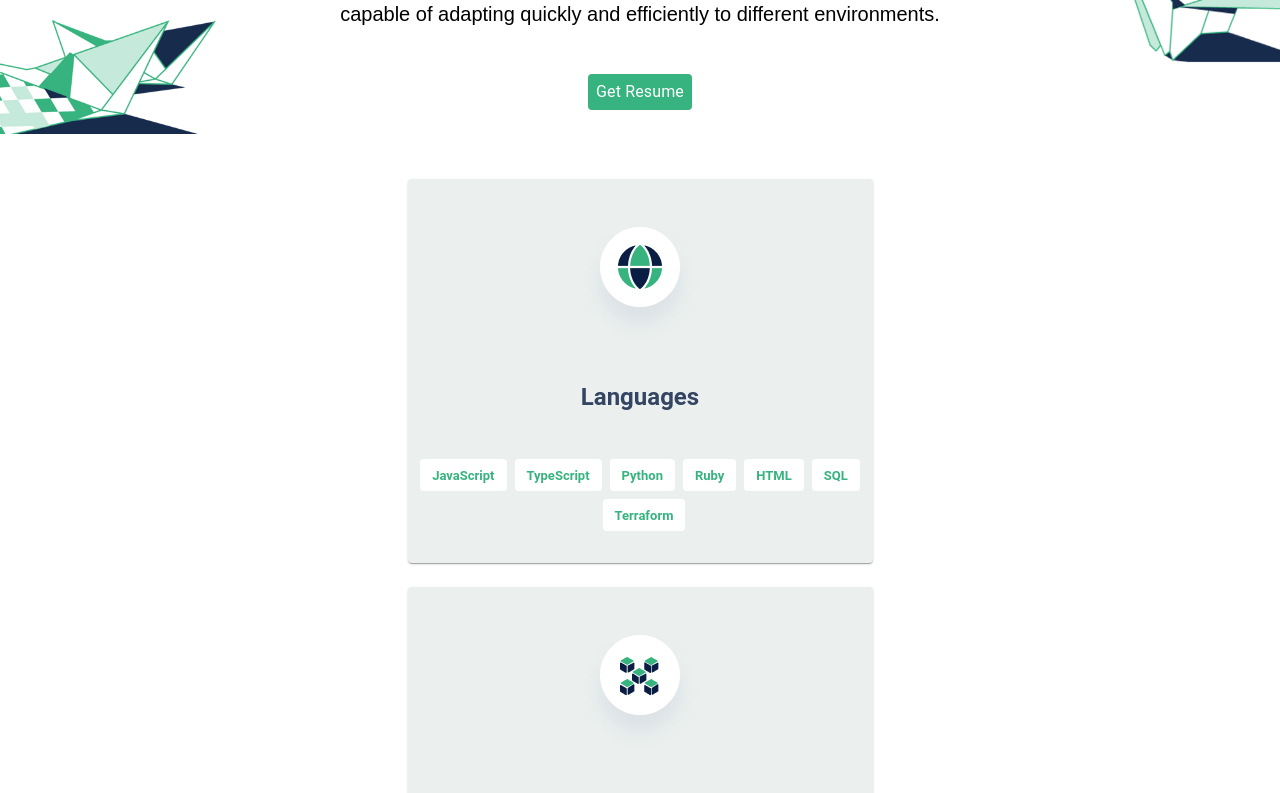
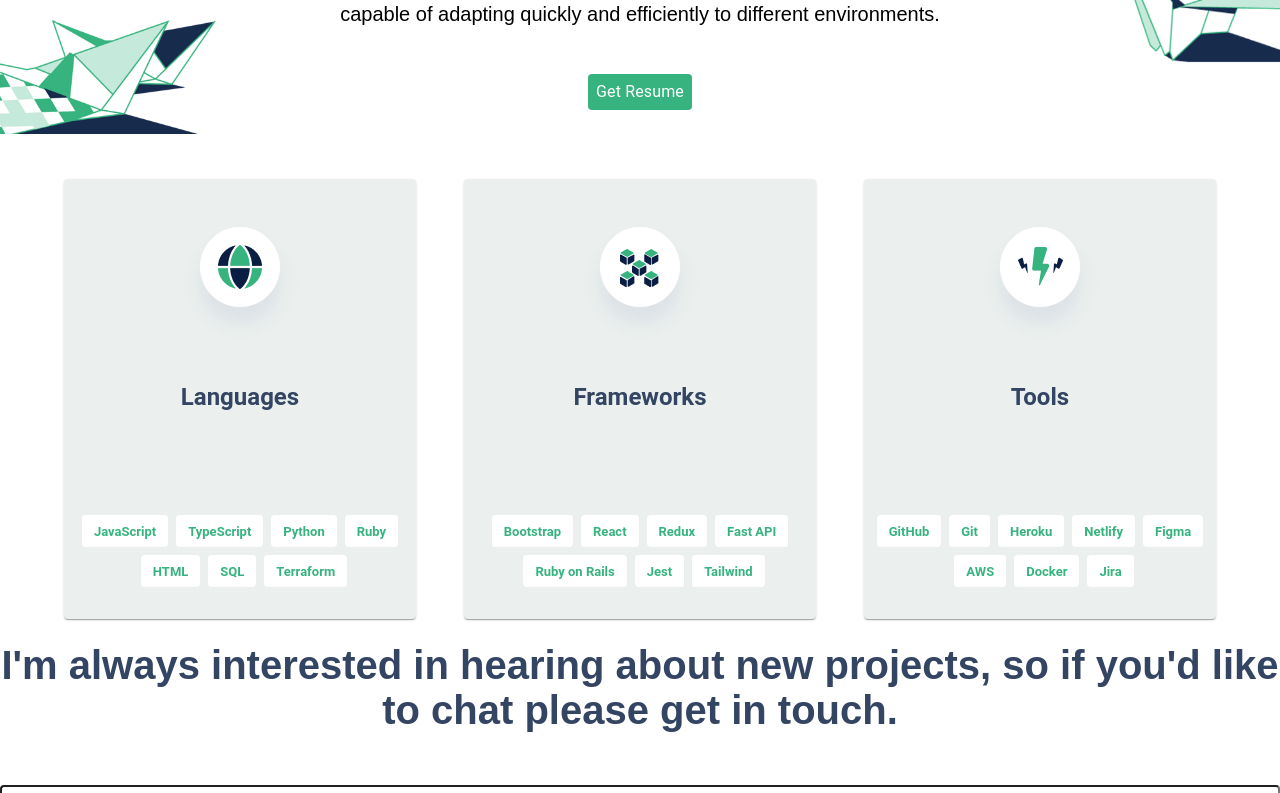
Before and after one commit to Santiago220991/Portfolio_React, a React (Vite) app: page / in a window 1280 px wide. Shown: the part 2280-3073 px from the top of the page. Built offline with nearby package versions, Linux system fonts and the light colour scheme.

Commit message:
Update skills desktop section

```diff
--- a/src/components/ProjectCard.tsx
+++ b/src/components/ProjectCard.tsx
@@ -24,7 +24,7 @@ const ProjectCard = ({
         display: "flex",
         flexDirection: "column",
         alignItems: "center",
-        height: "100%",
+        height: 1,
         maxWidth: { md: "425px" },
       }}
     >
@@ -53,7 +53,6 @@ const ProjectCard = ({
       <Chips
         dataCollection={technologies}
         backgroundColor={GRAY}
-        textColor=""
       />
       <CardActions>
         <ActionButton text={"See project"} />
--- a/src/components/Projects.tsx
+++ b/src/components/Projects.tsx
@@ -50,7 +50,7 @@ const Projects = () => {
       <CardsContainer $isMobile={isMobile}>
         <Grid
           container
-          spacing={{ xs: 1, sm: 2, md: 6 }}
+          spacing={{ xs: 4, sm: 4, md: 6 }}
           columns={{ xs: 1, sm: isMobile ? 1 : 2, md: 3 }}
         >
           {projectsList.projects.map((project, index) => (
--- a/src/components/SkillCard.tsx
+++ b/src/components/SkillCard.tsx
@@ -1,18 +1,13 @@
 import React from "react";
-import {
-  Card,
-  Typography,
-} from "@mui/material";
+import { Card, Typography } from "@mui/material";
 import Icon from "./Icon";
 import Chips from "./Chips";
 import { GREEN, GRAY, BLUE } from "../constants/colors";
 
-
 const SkillCard = ({
   image,
   title,
-  list
-  ,
+  list,
 }: {
   image: string;
   title: string;
@@ -22,12 +17,14 @@ const SkillCard = ({
     <Card
       sx={{
         width: 1,
+        height: 1,
         display: "flex",
         flexDirection: "column",
         alignItems: "center",
         backgroundColor: GRAY,
         paddingTop: "40px",
         paddingBottom: "16px",
+        maxWidth: { md: "425px" },
       }}
     >
       <Icon src={image} width={128} height={128} />
@@ -41,6 +38,7 @@ const SkillCard = ({
           color: BLUE,
           marginTop: "34px",
           marginBottom: "30px",
+          flexGrow:1
         }}
       >
         {title}
--- a/src/components/Skills.tsx
+++ b/src/components/Skills.tsx
@@ -2,7 +2,8 @@ import React from "react";
 import SkillCard from "./SkillCard";
 import styled from "styled-components";
 import useSkillsContext from "../hooks/skills";
-
+import { Grid } from "@mui/material";
+import useIsMobile from "../hooks/mobile";
 
 const SkillsContainer = styled.section`
   font-family: Arial, Helvetica, sans-serif;
@@ -12,28 +13,37 @@ const SkillsContainer = styled.section`
   margin-top: 45px;
 `;
 
-const CardsContainer = styled.div`
+const CardsContainer = styled.div<{ $isMobile: boolean }>`
   display: flex;
   flex-direction: column;
-  max-width: 465px;
+  max-width: ${({ $isMobile }) => ($isMobile ? "465px" : "90%")};
   align-items: center;
   row-gap: 24px;
 `;
 
 const Skills = () => {
   const skillsList = useSkillsContext();
+  const { isMobile } = useIsMobile();
 
   return (
     <SkillsContainer>
-      <CardsContainer>
-        {skillsList.skills.map((skill) => (
+      <CardsContainer $isMobile={isMobile}>
+        <Grid
+          container
+          spacing={{ xs: 12, sm: 12, md: 6 }}
+          columns={{ xs: 1, sm: 1, md: 3 }}
+        >
+          {skillsList.skills.map((skill, index) => (
+            <Grid item xs={1} sm={1} md={1} key={index}>
               <SkillCard
                 key={skill.name}
                 list={skill.list}
                 title={skill.name}
                 image={skill.image}
               />
+            </Grid>
           ))}
+        </Grid>
       </CardsContainer>
     </SkillsContainer>
   );
```
Lines whose indentation alone changed are shown as unchanged.
